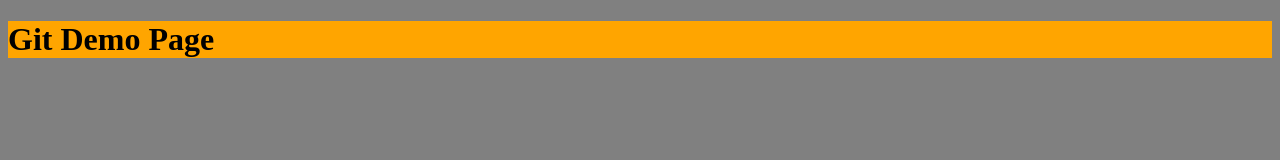
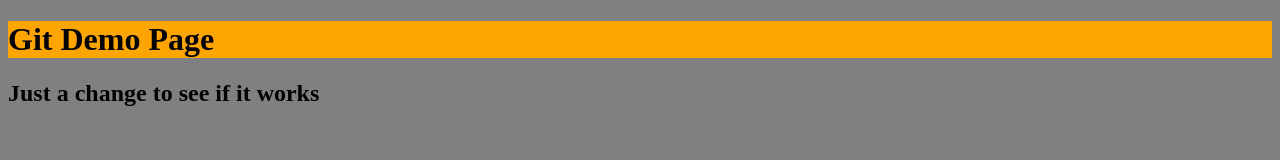
Before and after one commit to gabi6c/learn-github, a plain HTML site: page index.html in a window 1280 px wide. Drawn offline with Linux system fonts and the light colour scheme.

Commit message:
Added another heading

```diff
--- a/index.html
+++ b/index.html
@@ -9,6 +9,7 @@
 </head>
 <body>
 	<h1>Git Demo Page</h1>
+	<h2>Just a change to see if it works</h2>
 	<script src="app.js"></script>
 </body>
 </html>
```
Lines whose indentation alone changed are shown as unchanged.
